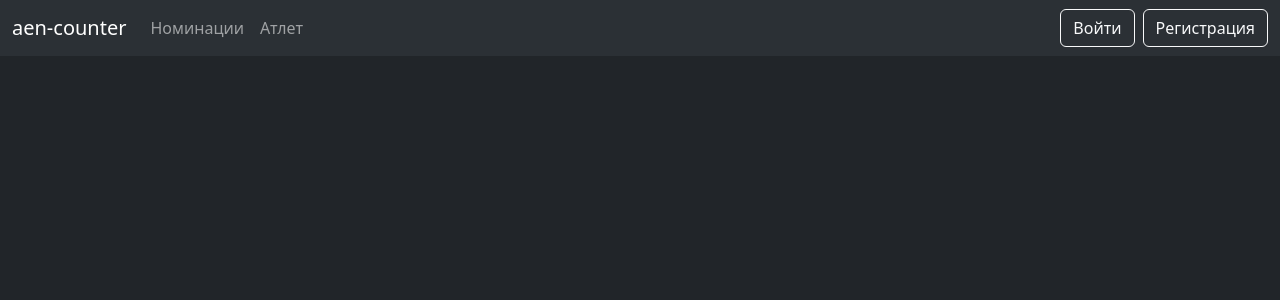
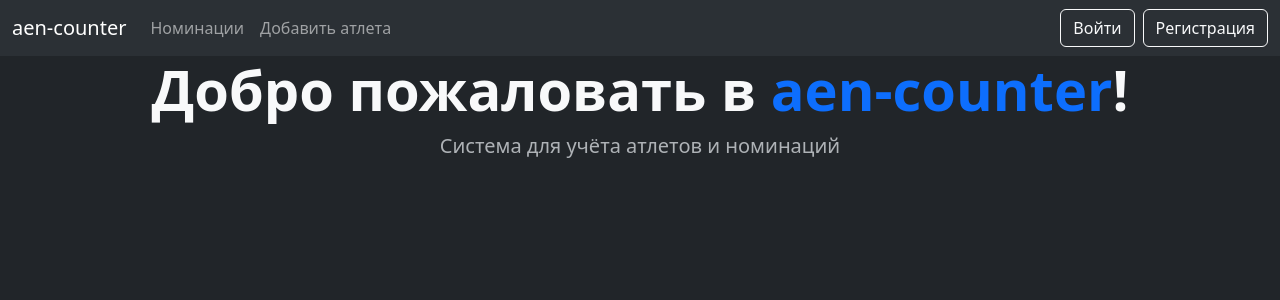
Before and after one commit to projectile0/aen_counter, a Flask app: page / in a window 1280 px wide. Shown: the top 300 px of the page. Run offline with Flask 3, Linux system fonts and the light colour scheme.

Commit message:
Добро пожаловать

```diff
--- a/templates/base.html
+++ b/templates/base.html
@@ -26,7 +26,7 @@
                     <a class="nav-link" href="/nomination">Номинации</a>
                 </li>
                 <li class="nav-item">
-                    <a class="nav-link" href="/add_athlete">Атлет</a>
+                    <a class="nav-link" href="/add_athlete">Добавить атлета</a>
                 </li>
             </ul>
             <div class="d-flex gap-2">
@@ -40,6 +40,11 @@
         </div>
     </div>
 </nav>
-{% block content %}{% endblock %}
+{% block content %}
+                <div class="text-center mb-5">
+                    <h1 class="display-4 fw-bold text-light">Добро пожаловать в <span class="text-primary">aen-counter</span>!</h1>
+                    <p class="lead text-muted">Система для учёта атлетов и номинаций</p>
+                </div>
+{% endblock %}
 </body>
 </html>
```
Also changed, not shown: db/database.db.
